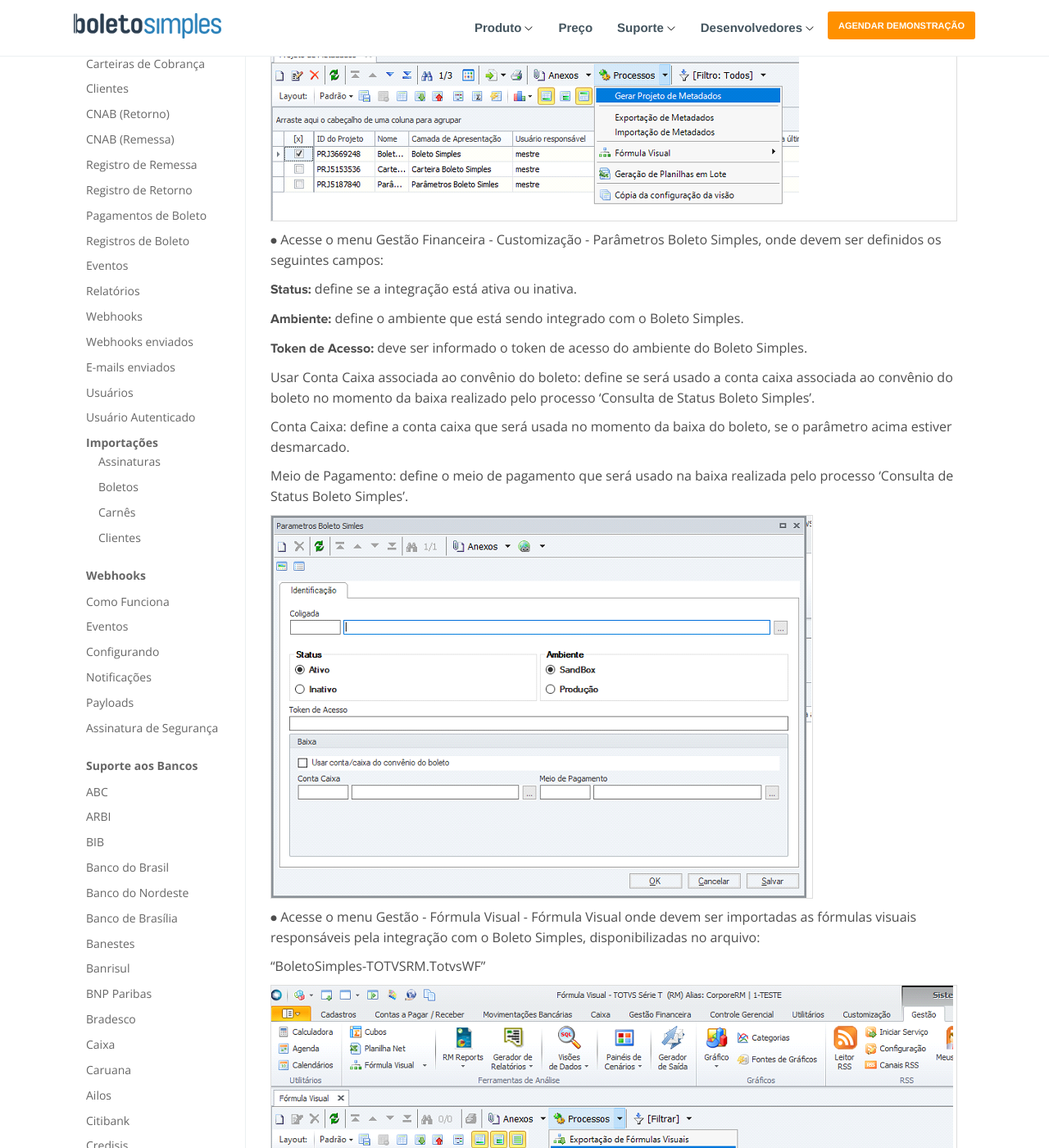
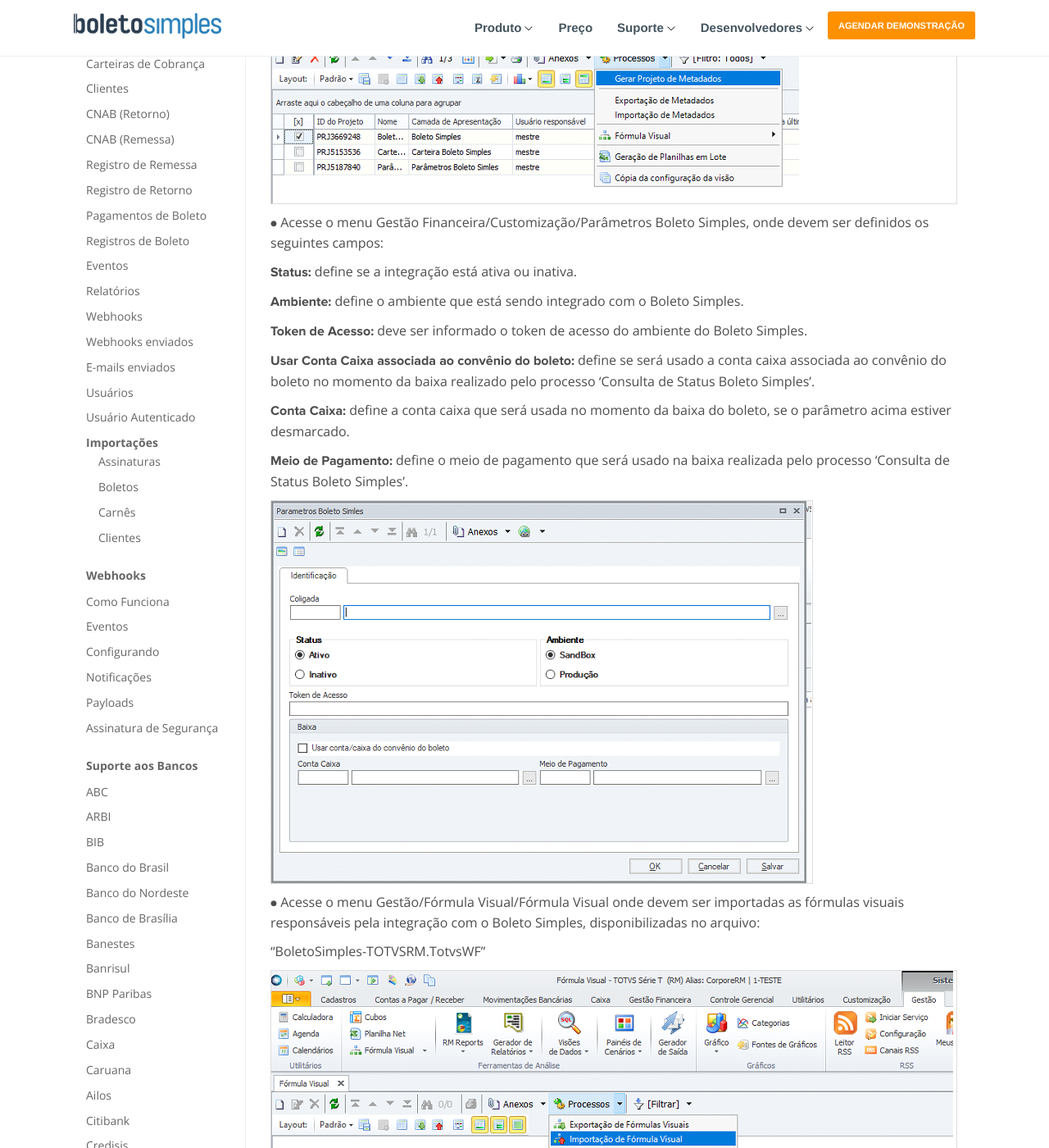
Before and after one commit to BoletoSimples/boletosimples-docs, a Jekyll site: the page built from modules/totvs-rm.markdown, in a window 1280 px wide and 1400 px high, scrolled down 1247 px. Shown: the whole window at 82% size. Built offline with Jekyll 4.4.1, drawn with Linux system fonts in a browser that asks for light colours; some of the changed text lies outside the part shown.

```diff
--- a/changelog.markdown
+++ b/changelog.markdown
@@ -21,6 +21,10 @@ Você também pode se inscrever para receber as notificações de alterações d
 </form> -->
 
 #### Últimas alterações realizadas na API.
+
+### 08/02/2021
+
+- Atualiza o módulo do [Totvs RM](/modules/totvs-rm)
 
 ### 04/02/2021
 
--- a/modules/totvs-rm.markdown
+++ b/modules/totvs-rm.markdown
@@ -24,7 +24,7 @@ O código fonte deste módulo não é disponibilizado.
 
 ### Instalação
 
-⦁   Acesse o menu Serviços Globais | Metadados | Projeto, onde devem ser importados os projetos de metadados disponibilizados no arquivo:
+⦁ Acesse o menu Serviços Globais/Metadados/Projeto, onde devem ser importados os projetos de metadados disponibilizados no arquivo:
 
 “BoletoSimples-TOTVSRM.TotvsMD”.
 
@@ -34,7 +34,7 @@ Após importação, deve ser executado o processo “Gerar Projeto de Metadados
 
 ![hahahahaha.png](/uploads/hahahahaha.png)
 
-⦁   Acesse o menu Gestão Financeira - Customização - Parâmetros Boleto Simples, onde devem ser definidos os seguintes campos:
+⦁ Acesse o menu Gestão Financeira/Customização/Parâmetros Boleto Simples, onde devem ser definidos os seguintes campos:
 
 **Status:**  define se a integração está ativa ou inativa.
 
```
Also changed, not shown: other parts of modules/totvs-rm.markdown (+8 -6 lines).
